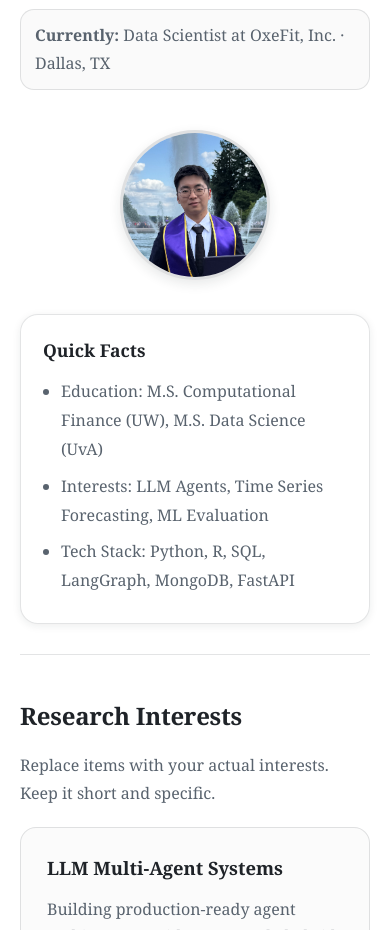
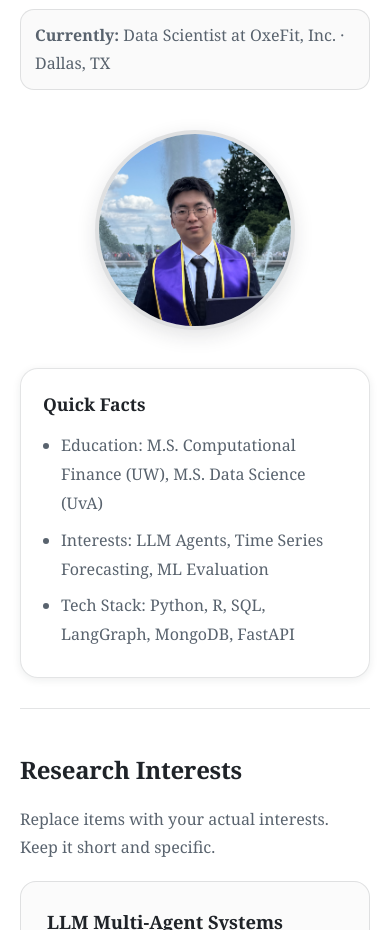
Before and after one commit to JiachenJasonZhong/jiachen_homepage, a React (Create React App) app: page / in a window 390 px wide. Shown: the part 920-1850 px from the top of the page. Built offline with nearby package versions, Linux system fonts and the light colour scheme.

Commit message:
Increase avatar size to 240px for better visibility

```diff
--- a/src/App.css
+++ b/src/App.css
@@ -146,14 +146,14 @@
 
 /* ✅ 圆形头像（优化后的尺寸和效果） */
 .avatar {
-  width: 180px;
-  height: 180px;
+  width: 240px;
+  height: 240px;
   border-radius: 999px;
   overflow: hidden;
-  border: 3px solid var(--border);
-  box-shadow: 0 4px 12px rgba(31, 35, 40, 0.1);
+  border: 4px solid var(--border);
+  box-shadow: 0 6px 20px rgba(31, 35, 40, 0.12);
   background: rgba(31, 35, 40, 0.02);
-  margin: 0 auto 20px;
+  margin: 0 auto 24px;
 }
 
 .avatar img {
@@ -390,7 +390,7 @@
     justify-content: flex-start;
   }
   .avatar {
-    width: 150px;
-    height: 150px;
+    width: 200px;
+    height: 200px;
   }
 }
```
